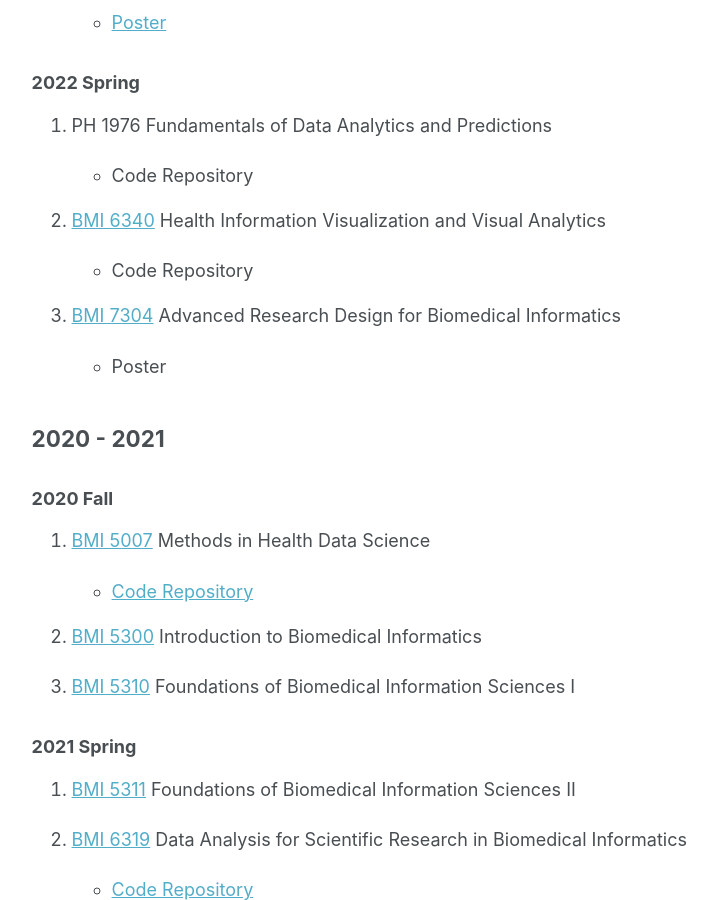
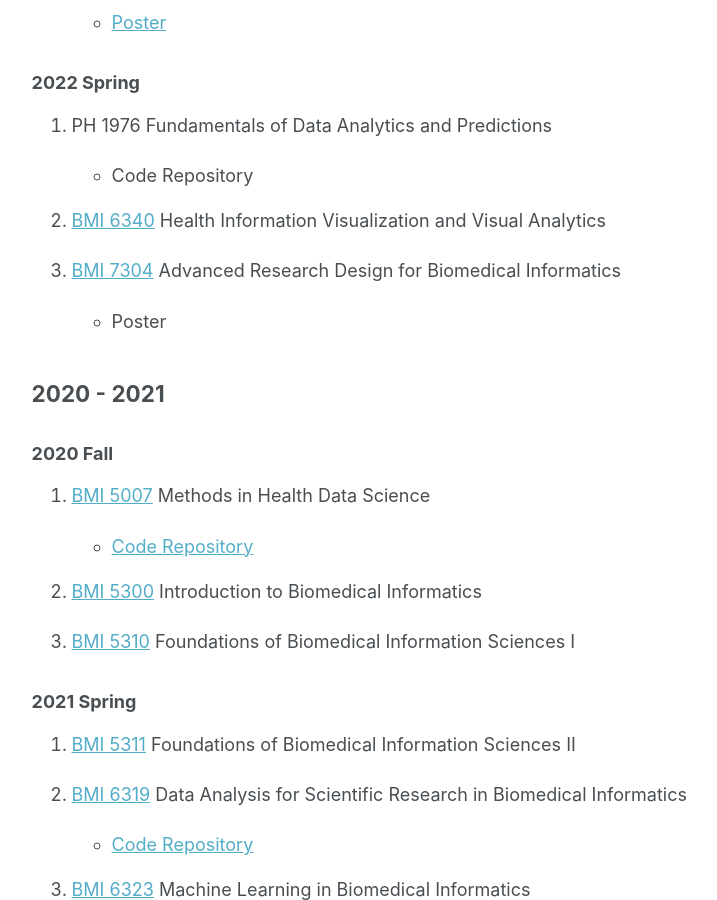
Before and after one commit to BingyuMao/BingyuMao.github.io, a Jekyll site: the page built from _pages/courses.md, in a window 1280 px wide and 900 px high, scrolled down 526 px. Shown: the whole window, without its empty margins (250-967 px from the left). Built offline with Jekyll 4.4.1, drawn with Linux system fonts in a browser that asks for light colours.

Commit message:
Update courses.md

```diff
--- a/_pages/courses.md
+++ b/_pages/courses.md
@@ -28,8 +28,6 @@ author_profile: true
    * Code Repository
 
 2. [BMI 6340](https://sbmi.uth.edu/current-students/catalog-of-courses-bmi/bmi-6340.htm) Health Information Visualization and Visual Analytics
-
-   * Code Repository
 
 3. [BMI 7304](https://sbmi.uth.edu/current-students/catalog-of-courses-bmi/bmi-7304.htm) Advanced Research Design for Biomedical Informatics
 
```
